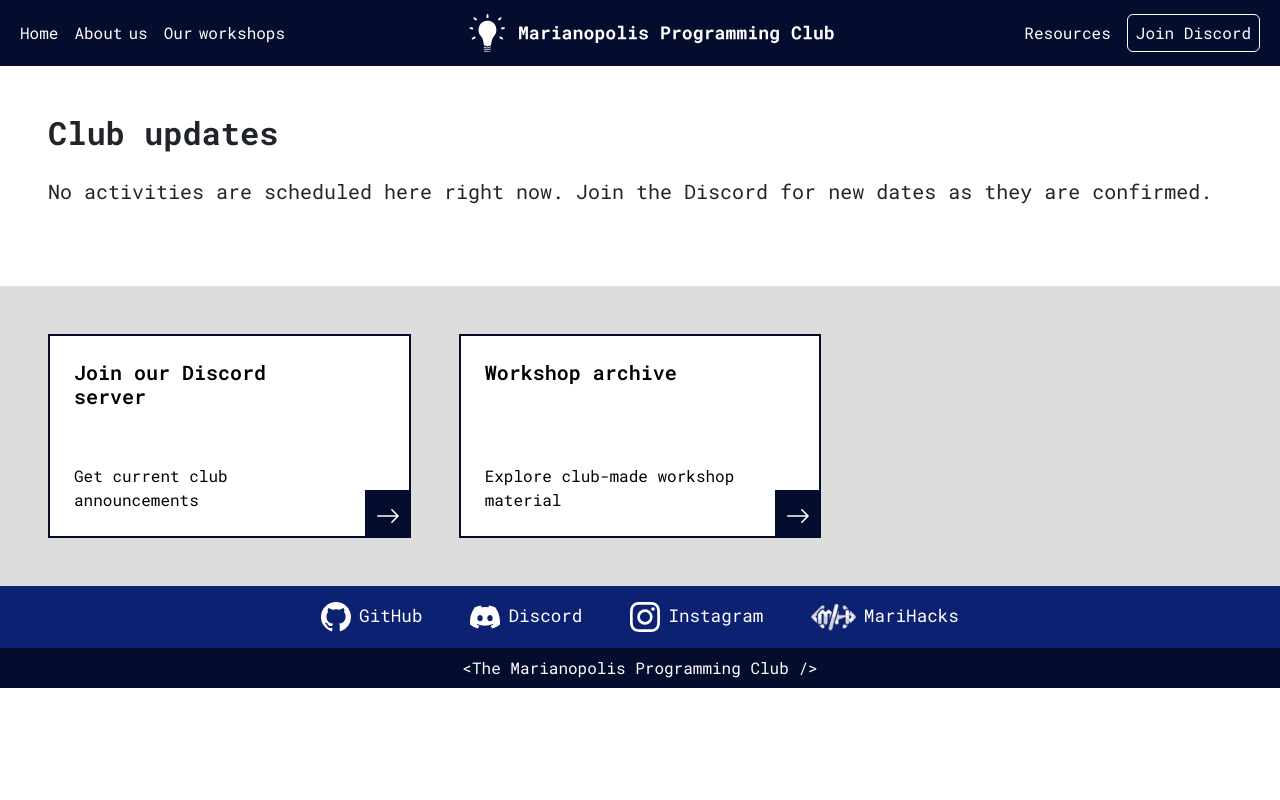
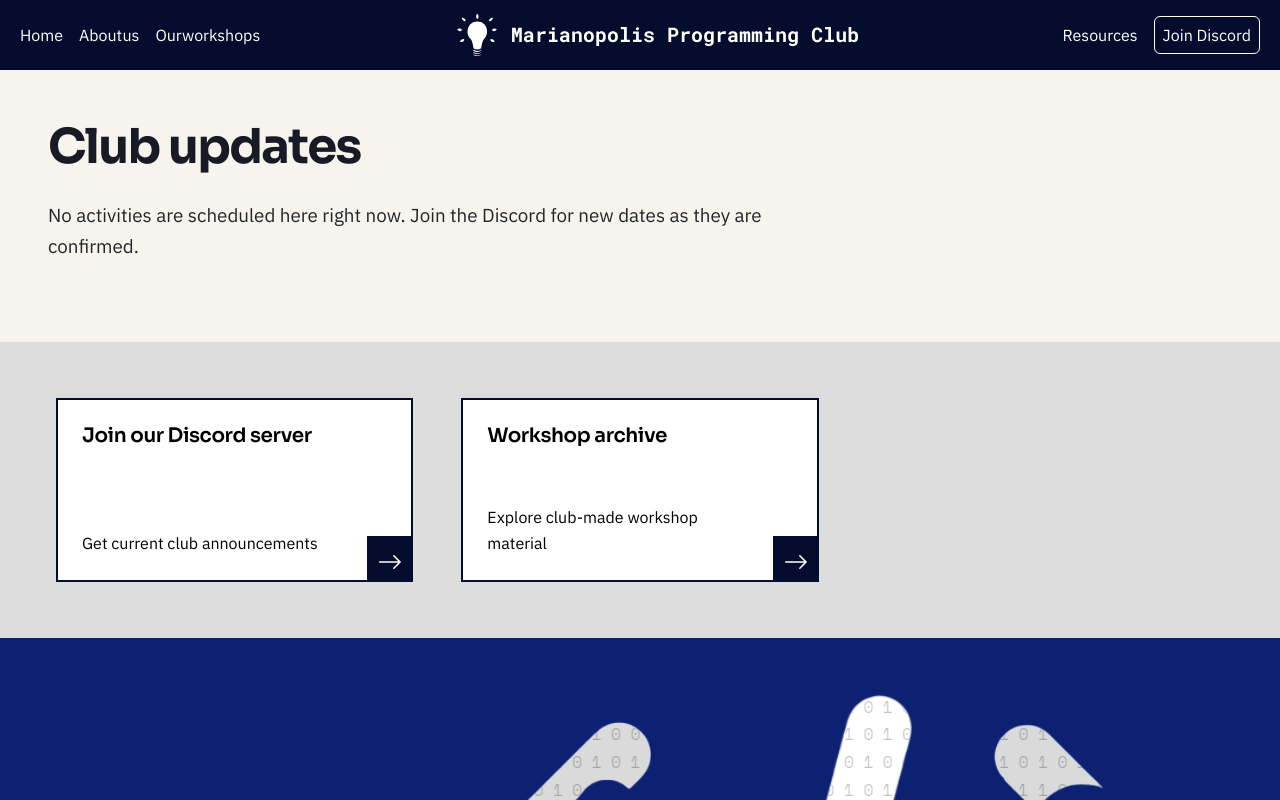
Before and after one commit to MariHacks/mariprogramming, a SvelteKit app: page /roadmap in a window 1280 px wide. Shown: the top 800 px of the page. Built offline with nearby package versions, Linux system fonts and the light colour scheme.

Commit message:
feat: establish club visual system

```diff
--- a/src/styles.css
+++ b/src/styles.css
@@ -1,58 +1,464 @@
-@import url('https://fonts.googleapis.com/css2?family=Roboto+Mono:ital,wght@0,400;0,500;0,600;0,700;1,400;1,500;1,700&display=swap');
+@import url('https://fonts.googleapis.com/css2?family=IBM+Plex+Sans:ital,wght@0,400;0,500;0,600;0,700;1,400&family=Roboto+Mono:wght@400;500;600&family=Sora:wght@500;600;700&display=swap');
 
-* {
+:root {
+	color-scheme: light;
+	--midnight: #050d2e;
+	--club-blue: #0d2173;
+	--sky: #99c2ff;
+	--paper: #f7f4ed;
+	--graphite: #181b25;
+	--coral: #df5b48;
+
+	--color-background: var(--paper);
+	--color-surface: var(--paper);
+	--color-text: var(--graphite);
+	--color-heading: var(--midnight);
+	--color-action: var(--club-blue);
+	--color-focus: var(--coral);
+	--color-border: rgb(5 13 46 / 16%);
+	--color-border-strong: rgb(5 13 46 / 32%);
+
+	--font-display: 'Sora', 'Avenir Next', 'Segoe UI', sans-serif;
+	--font-body: 'IBM Plex Sans', 'Helvetica Neue', Arial, sans-serif;
+	--font-mono: 'Roboto Mono', 'SFMono-Regular', Consolas, monospace;
+
+	--text-xs: 0.75rem;
+	--text-sm: 0.875rem;
+	--text-base: 1rem;
+	--text-lg: clamp(1.0625rem, 1rem + 0.22vw, 1.1875rem);
+	--text-xl: clamp(1.25rem, 1.12rem + 0.45vw, 1.5rem);
+	--text-2xl: clamp(1.625rem, 1.4rem + 0.9vw, 2.125rem);
+	--text-3xl: clamp(2rem, 1.65rem + 1.7vw, 3rem);
+	--text-4xl: clamp(2.625rem, 2rem + 3vw, 4.75rem);
+
+	--space-3xs: 0.25rem;
+	--space-2xs: 0.5rem;
+	--space-xs: 0.75rem;
+	--space-sm: 1rem;
+	--space-md: 1.5rem;
+	--space-lg: 2rem;
+	--space-xl: clamp(2.5rem, 2rem + 2vw, 4rem);
+	--space-2xl: clamp(4rem, 3rem + 4vw, 7rem);
+	--space-3xl: clamp(5.5rem, 4rem + 6vw, 10rem);
+
+	--radius-xs: 0.25rem;
+	--radius-sm: 0.5rem;
+	--radius-md: 0.875rem;
+	--radius-lg: 1.25rem;
+	--radius-pill: 999px;
+
+	--shadow-sm: 0 1px 1px rgb(5 13 46 / 6%), 0 8px 24px rgb(5 13 46 / 8%);
+	--shadow-md: 0 2px 2px rgb(5 13 46 / 7%), 0 18px 48px rgb(5 13 46 / 12%);
+
+	--layout-width: 78rem;
+	--reading-width: 68ch;
+	--page-gutter: clamp(1.25rem, 4vw, 4rem);
+	--section-space: clamp(4rem, 8vw, 8rem);
+
+	--motion-fast: 140ms;
+	--motion-base: 220ms;
+	--ease-out: cubic-bezier(0.2, 0.8, 0.2, 1);
+}
+
+*,
+*::before,
+*::after {
 	box-sizing: border-box;
-	margin: 0;
-	padding: 0;
+}
+
+html {
+	min-width: 20rem;
+	background: var(--midnight);
+	scroll-behavior: smooth;
+	text-size-adjust: 100%;
 }
 
 body {
-	font-family: 'Roboto Mono', monospace;
+	min-height: 100vh;
+	margin: 0;
+	overflow-x: clip;
+	background: var(--color-background);
+	color: var(--color-text);
+	font-family: var(--font-body);
+	font-size: var(--text-base);
+	font-synthesis: none;
+	line-height: 1.65;
+	text-rendering: optimizeLegibility;
+	-webkit-font-smoothing: antialiased;
+}
+
+:where(h1, h2, h3, h4, h5, h6, p, ul, ol, dl, dd, figure, blockquote) {
+	margin: 0;
+}
+
+:where(ul, ol) {
+	padding-inline-start: 1.35em;
+}
+
+:where(img, picture, video, canvas) {
+	display: block;
+	max-width: 100%;
+}
+
+:where(img, video) {
+	height: auto;
+}
+
+:where(button, input, select, textarea) {
+	font: inherit;
+}
+
+:where(button, input, select, textarea, fieldset) {
+	max-width: 100%;
+}
+
+:where(p, li, dd) {
+	overflow-wrap: break-word;
+}
+
+::selection {
+	background: var(--sky);
+	color: var(--midnight);
+}
+
+:where(h1, h2, h3, h4, h5, h6) {
+	color: var(--color-heading);
+	font-family: var(--font-display);
+	font-weight: 600;
+	letter-spacing: -0.035em;
+	line-height: 1.08;
+	text-wrap: balance;
+}
+
+h1 {
+	font-size: var(--text-4xl);
+	font-weight: 700;
+	letter-spacing: -0.055em;
+}
+
+h2 {
+	font-size: var(--text-3xl);
+}
+
+h3 {
+	font-size: var(--text-2xl);
+}
+
+h4 {
+	font-size: var(--text-xl);
+}
+
+:where(h5, h6) {
+	font-size: var(--text-lg);
+	letter-spacing: -0.02em;
+}
+
+:where(p, li, dd) {
+	max-width: var(--reading-width);
+}
+
+:where(strong, b) {
+	font-weight: 600;
+}
+
+:where(code, kbd, samp, pre) {
+	font-family: var(--font-mono);
+	font-variant-ligatures: none;
+}
+
+:where(code, kbd) {
+	border-radius: var(--radius-xs);
+	background: rgb(153 194 255 / 32%);
+	color: var(--midnight);
+	font-size: 0.9em;
+	padding: 0.12em 0.32em;
+}
+
+:where(main) a:not([class]) {
+	color: var(--color-action);
+	font-weight: 600;
+	text-decoration-color: rgb(13 33 115 / 45%);
+	text-decoration-thickness: 0.1em;
+	text-underline-offset: 0.18em;
+}
+
+:where(main) a:not([class]):hover {
+	text-decoration-color: currentColor;
+}
+
+:focus-visible {
+	outline: 3px solid var(--color-focus);
+	outline-offset: 3px;
+}
+
+.page-container {
+	width: 100%;
+	max-width: calc(var(--layout-width) + var(--page-gutter) + var(--page-gutter));
+	margin-inline: auto;
+	padding-inline: var(--page-gutter);
+}
+
+.page-section {
+	padding-block: var(--section-space);
+}
+
+.reading-width {
+	width: min(100%, var(--reading-width));
+}
+
+.flow > * + * {
+	margin-block-start: var(--flow-space, var(--space-md));
+}
+
+.surface-paper {
+	--color-background: var(--paper);
+	--color-surface: var(--paper);
+	--color-text: var(--graphite);
+	--color-heading: var(--midnight);
+	--color-action: var(--club-blue);
+	background: var(--paper);
+	color: var(--graphite);
+}
+
+.surface-navy {
+	--color-background: var(--midnight);
+	--color-surface: var(--midnight);
+	--color-text: var(--paper);
+	--color-heading: var(--paper);
+	--color-action: var(--sky);
+	background: var(--midnight);
+	color: var(--paper);
+}
+
+.surface-navy :where(h1, h2, h3, h4, h5, h6) {
+	color: var(--paper);
+}
+
+.surface-navy a:not([class]) {
+	color: var(--sky);
+	text-decoration-color: rgb(153 194 255 / 55%);
+}
+
+:is(.eyebrow, .utility-label) {
+	display: grid;
+	grid-template-columns: max-content minmax(2rem, 4rem);
+	align-items: center;
+	width: fit-content;
+	max-width: 100%;
+	column-gap: var(--space-xs);
+	color: var(--club-blue);
+	font-family: var(--font-mono);
+	font-size: var(--text-xs);
+	font-weight: 600;
+	letter-spacing: 0.11em;
+	line-height: 1.4;
+	text-transform: uppercase;
+}
+
+:is(.eyebrow, .utility-label)::after {
+	width: 100%;
+	height: 1px;
+	background: currentColor;
+	content: '';
+	opacity: 0.55;
+}
+
+.surface-navy :is(.eyebrow, .utility-label) {
+	color: var(--sky);
+}
+
+.card-meta {
+	color: var(--club-blue);
+	font-family: var(--font-mono);
+	font-size: var(--text-xs);
+	font-variant-numeric: tabular-nums;
+	font-weight: 600;
+	letter-spacing: 0.08em;
+	line-height: 1.45;
+	text-transform: uppercase;
+}
+
+.surface-navy .card-meta {
+	color: var(--sky);
+}
+
+:is(.button-primary, .button-secondary) {
+	display: inline-flex;
+	align-items: center;
+	justify-content: center;
+	min-height: 3rem;
+	padding: 0.72rem 1.1rem;
+	border: 2px solid transparent;
+	border-radius: var(--radius-sm);
+	font-family: var(--font-body);
+	font-size: var(--text-sm);
+	font-weight: 600;
+	line-height: 1.2;
+	text-align: center;
+	text-decoration: none;
+	transition:
+		background-color var(--motion-fast) var(--ease-out),
+		border-color var(--motion-fast) var(--ease-out),
+		color var(--motion-fast) var(--ease-out),
+		transform var(--motion-fast) var(--ease-out);
+}
+
+.button-primary {
+	border-color: var(--club-blue);
+	background: var(--club-blue);
+	color: var(--paper);
+}
+
+.button-primary:hover {
+	border-color: var(--midnight);
+	background: var(--midnight);
+	color: var(--paper);
+	transform: translateY(-1px);
+}
+
+.button-secondary {
+	border-color: var(--color-border-strong);
+	background: transparent;
+	color: var(--club-blue);
+}
+
+.button-secondary:hover {
+	border-color: var(--club-blue);
+	background: rgb(153 194 255 / 24%);
+	color: var(--midnight);
+	transform: translateY(-1px);
+}
+
+.surface-navy .button-primary {
+	border-color: var(--sky);
+	background: var(--sky);
+	color: var(--midnight);
+}
+
+.surface-navy .button-primary:hover {
+	border-color: var(--paper);
+	background: var(--paper);
+	color: var(--midnight);
+}
+
+.surface-navy .button-secondary {
+	border-color: rgb(247 244 237 / 48%);
+	color: var(--paper);
+}
+
+.surface-navy .button-secondary:hover {
+	border-color: var(--paper);
+	background: rgb(247 244 237 / 12%);
+	color: var(--paper);
+}
+
+:is(.button-primary, .button-secondary):active {
+	transform: translateY(0);
+}
+
+:is(.button-primary, .button-secondary)[aria-disabled='true'],
+:is(.button-primary, .button-secondary):disabled {
+	cursor: not-allowed;
+	opacity: 0.52;
+	transform: none;
+}
+
+:where(input:not([type='checkbox'], [type='radio'], [type='range']), select, textarea) {
+	width: 100%;
+	min-height: 3rem;
+	padding: 0.7rem 0.8rem;
+	border: 1px solid var(--color-border-strong);
+	border-radius: var(--radius-sm);
+	background: var(--paper);
+	color: var(--graphite);
+	line-height: 1.4;
+}
+
+:where(textarea) {
+	min-height: 8rem;
+	resize: vertical;
+}
+
+:where(input, select, textarea)::placeholder {
+	color: rgb(24 27 37 / 58%);
+	opacity: 1;
+}
+
+:where(input[type='checkbox'], input[type='radio']) {
+	accent-color: var(--club-blue);
+}
+
+:where(input, select, textarea):disabled {
+	cursor: not-allowed;
+	opacity: 0.58;
+}
+
+.reg-container {
+	width: 100%;
+	padding: clamp(2rem, 5vw, 3.5rem);
+}
+
+.heading {
+	margin-bottom: var(--space-md);
+	font-size: var(--text-3xl);
+	font-weight: 700;
+}
+
+.text-body {
+	font-size: var(--text-lg);
 }
 
 .link-card-wrap {
 	height: 100%;
 }
 
-.reg-container {
-	padding: 2rem;
-	width: 100%;
-}
-
 button.splide__arrow {
-	background-color: #050d2e;
+	background-color: var(--midnight);
 	opacity: 0.85;
 }
 
 button.splide__arrow:disabled {
+	cursor: default;
 	opacity: 0.5;
-	cursor: default;
 }
 
 button.splide__arrow svg {
-	fill: #fff;
+	fill: var(--paper);
 }
 
 .mobile-hidden-carousel {
 	display: none;
 }
 
-@media screen and (min-width: 340px) {
-	.reg-container {
-		padding: 3em;
-	}
-
+@media screen and (min-width: 21.25rem) {
 	.mobile-hidden-carousel {
 		display: block;
 	}
 }
 
-.heading {
-	font-weight: 700;
-	font-size: 2rem;
-	margin-bottom: 1.5rem;
+@media (prefers-reduced-motion: reduce) {
+	html:focus-within {
+		scroll-behavior: auto;
+	}
+
+	*,
+	*::before,
+	*::after {
+		animation-delay: 0ms !important;
+		animation-duration: 0.01ms !important;
+		animation-iteration-count: 1 !important;
+		scroll-behavior: auto !important;
+		transition-delay: 0ms !important;
+		transition-duration: 0.01ms !important;
+	}
 }
 
-.text-body {
-	font-size: 1.25rem;
+@media (forced-colors: active) {
+	:focus-visible {
+		outline-color: Highlight;
+	}
+
+	:is(.button-primary, .button-secondary) {
+		border-color: ButtonText;
+	}
 }
```
